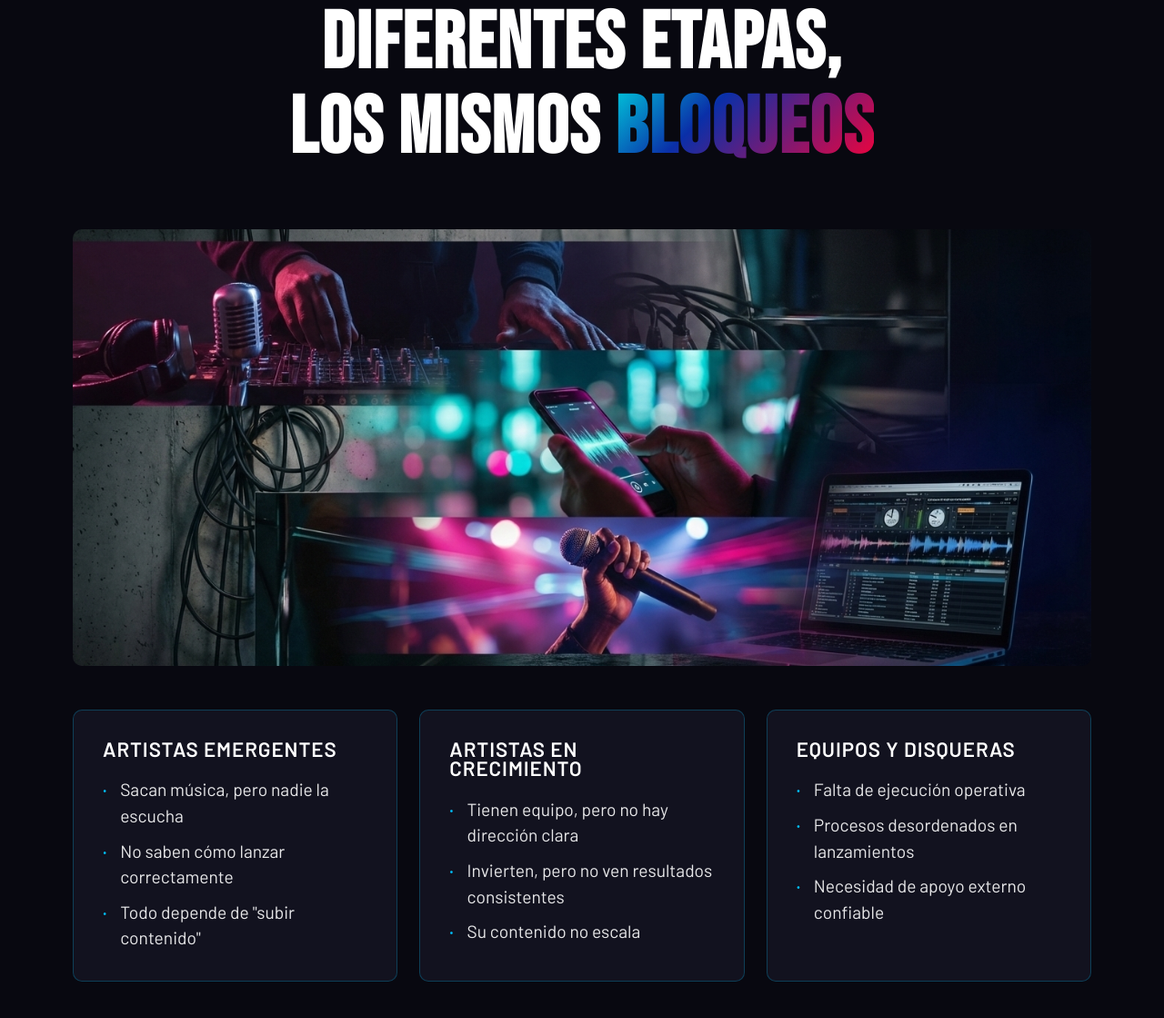
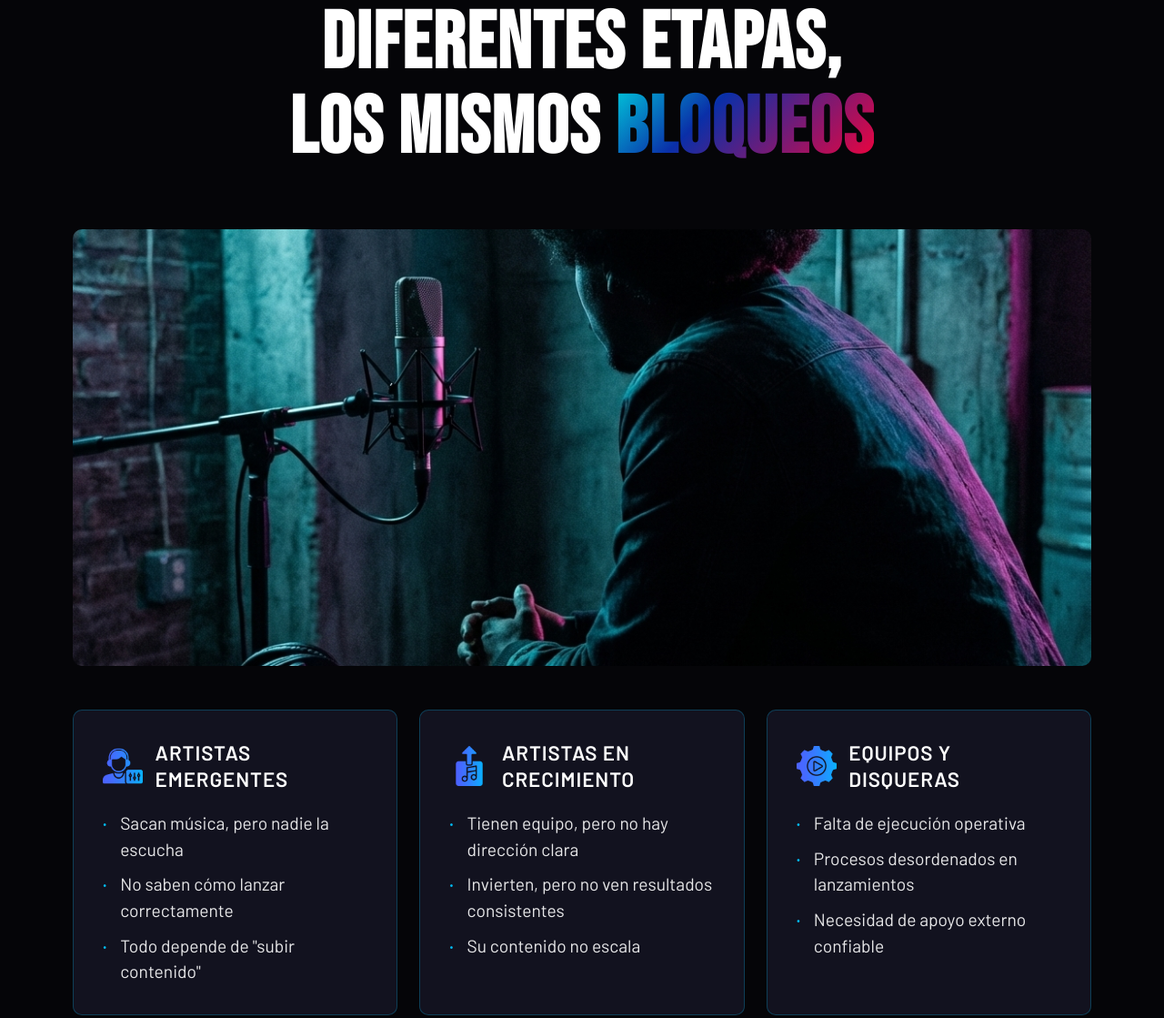
Before and after one commit to pjg09/pagina-web-5.7, an Astro site: page /artistas in a window 1280 px wide. Shown: the part 1686-2805 px from the top of the page at 91% size. Built offline with nearby package versions, Linux system fonts and the light colour scheme; Astro itself is replaced by a stand-in of ours.

Commit message:
fix: seccion 3 de artistas.astro ajustada

```diff
--- a/src/pages/artistas.astro
+++ b/src/pages/artistas.astro
@@ -118,7 +118,7 @@ import {
 
 			<div class="etapas__foto reveal">
 				<img
-					src="/images/InternaArtistas03.jpeg"
+					src="/images/InternaArtistas01.jpeg"
 					alt="Artistas en diferentes etapas"
 					loading="lazy"
 				/>
@@ -126,9 +126,17 @@ import {
 
 			<div class="etapas__grid">
 				<div class="etapa-card reveal">
-					<h3 class="display display--sm etapa-card__titulo">
-						Artistas emergentes
-					</h3>
+					<div class="etapa-card__header">
+						<img
+							src="/images/ArtistasEmergentes.png"
+							alt=""
+							class="etapa-card__icono"
+							aria-hidden="true"
+						/>
+						<h3 class="display display--sm etapa-card__titulo">
+							Artistas<br />emergentes
+						</h3>
+					</div>
 					<ul class="etapa-card__lista">
 						<li>Sacan música, pero nadie la escucha</li>
 						<li>No saben cómo lanzar correctamente</li>
@@ -136,9 +144,17 @@ import {
 					</ul>
 				</div>
 				<div class="etapa-card reveal reveal-delay-1">
-					<h3 class="display display--sm etapa-card__titulo">
-						Artistas en crecimiento
-					</h3>
+					<div class="etapa-card__header">
+						<img
+							src="/images/ArtistasCrecimiento.png"
+							alt=""
+							class="etapa-card__icono"
+							aria-hidden="true"
+						/>
+						<h3 class="display display--sm etapa-card__titulo">
+							Artistas en<br />crecimiento
+						</h3>
+					</div>
 					<ul class="etapa-card__lista">
 						<li>Tienen equipo, pero no hay dirección clara</li>
 						<li>Invierten, pero no ven resultados consistentes</li>
@@ -146,9 +162,17 @@ import {
 					</ul>
 				</div>
 				<div class="etapa-card reveal reveal-delay-2">
-					<h3 class="display display--sm etapa-card__titulo">
-						Equipos y disqueras
-					</h3>
+					<div class="etapa-card__header">
+						<img
+							src="/images/EquiposDisqueras.png"
+							alt=""
+							class="etapa-card__icono"
+							aria-hidden="true"
+						/>
+						<h3 class="display display--sm etapa-card__titulo">
+							Equipos y<br />disqueras
+						</h3>
+					</div>
 					<ul class="etapa-card__lista">
 						<li>Falta de ejecución operativa</li>
 						<li>Procesos desordenados en lanzamientos</li>
@@ -543,14 +567,18 @@ import {
 		<!-- 5C — GUÍA DE PASOS -->
 		<div class="asesoria-pasos">
 			<div class="container">
-
 				<!-- Paso 1: Pago -->
 				<div class="asesoria-paso reveal">
 					<div class="asesoria-paso__num">01</div>
 					<div class="asesoria-paso__contenido">
-						<h3 class="display display--sm asesoria-paso__titulo">Realizar el pago</h3>
+						<h3 class="display display--sm asesoria-paso__titulo">
+							Realizar el pago
+						</h3>
 						<p class="asesoria-paso__desc">
-							Haz clic en el botón de pago y completa la transacción a través de MercadoPago. Aceptamos tarjetas de crédito, débito y otros medios disponibles en la plataforma.
+							Haz clic en el botón de pago y completa la
+							transacción a través de MercadoPago. Aceptamos
+							tarjetas de crédito, débito y otros medios
+							disponibles en la plataforma.
 						</p>
 						<a
 							href={MP_ASESORIA_ARTISTAS}
@@ -567,12 +595,20 @@ import {
 				<div class="asesoria-paso reveal">
 					<div class="asesoria-paso__num">02</div>
 					<div class="asesoria-paso__contenido">
-						<h3 class="display display--sm asesoria-paso__titulo">Revisar tu correo electrónico</h3>
+						<h3 class="display display--sm asesoria-paso__titulo">
+							Revisar tu correo electrónico
+						</h3>
 						<p class="asesoria-paso__desc">
-							Una vez confirmado el pago, recibirás un correo con un enlace personal e intransferible para completar tu agendamiento. Revisa también tu carpeta de spam si no lo encuentras en los primeros minutos.
+							Una vez confirmado el pago, recibirás un correo con
+							un enlace personal e intransferible para completar
+							tu agendamiento. Revisa también tu carpeta de spam
+							si no lo encuentras en los primeros minutos.
 						</p>
 						<div class="asesoria-paso__aviso">
-							<span>Si el correo no llega, escríbenos por WhatsApp y te enviamos el enlace directamente.</span>
+							<span
+								>Si el correo no llega, escríbenos por WhatsApp
+								y te enviamos el enlace directamente.</span
+							>
 						</div>
 					</div>
 				</div>
@@ -581,30 +617,57 @@ import {
 				<div class="asesoria-paso reveal">
 					<div class="asesoria-paso__num">03</div>
 					<div class="asesoria-paso__contenido">
-						<h3 class="display display--sm asesoria-paso__titulo">Completar el formulario previo</h3>
+						<h3 class="display display--sm asesoria-paso__titulo">
+							Completar el formulario previo
+						</h3>
 						<p class="asesoria-paso__desc">
-							Desde el enlace del correo accederás a un formulario donde deberás completar la siguiente información para que podamos preparar tu sesión:
+							Desde el enlace del correo accederás a un formulario
+							donde deberás completar la siguiente información
+							para que podamos preparar tu sesión:
 						</p>
 						<div class="asesoria-form asesoria-form--preview">
 							<div class="asesoria-form__campo">
-								<span class="asesoria-form__label">Nombre artístico</span>
-								<div class="asesoria-form__input-preview">Tu nombre artístico</div>
+								<span class="asesoria-form__label"
+									>Nombre artístico</span
+								>
+								<div class="asesoria-form__input-preview">
+									Tu nombre artístico
+								</div>
 							</div>
 							<div class="asesoria-form__campo">
-								<span class="asesoria-form__label">Redes sociales</span>
-								<div class="asesoria-form__input-preview">Usuarios de Instagram / TikTok</div>
+								<span class="asesoria-form__label"
+									>Redes sociales</span
+								>
+								<div class="asesoria-form__input-preview">
+									Usuarios de Instagram / TikTok
+								</div>
 							</div>
 							<div class="asesoria-form__campo">
-								<span class="asesoria-form__label">Plataformas musicales</span>
-								<div class="asesoria-form__input-preview">Usuarios de YouTube / Spotify</div>
+								<span class="asesoria-form__label"
+									>Plataformas musicales</span
+								>
+								<div class="asesoria-form__input-preview">
+									Usuarios de YouTube / Spotify
+								</div>
 							</div>
 							<div class="asesoria-form__campo">
-								<span class="asesoria-form__label">Descripción del proyecto</span>
-								<div class="asesoria-form__input-preview asesoria-form__input-preview--tall">País, género, tiempo de carrera, logros o avances, entre otros</div>
+								<span class="asesoria-form__label"
+									>Descripción del proyecto</span
+								>
+								<div
+									class="asesoria-form__input-preview asesoria-form__input-preview--tall"
+								>
+									País, género, tiempo de carrera, logros o
+									avances, entre otros
+								</div>
 							</div>
 							<div class="asesoria-form__campo">
-								<span class="asesoria-form__label">Objetivos actuales</span>
-								<div class="asesoria-form__input-preview">¿Qué quieres lograr con tu música?</div>
+								<span class="asesoria-form__label"
+									>Objetivos actuales</span
+								>
+								<div class="asesoria-form__input-preview">
+									¿Qué quieres lograr con tu música?
+								</div>
 							</div>
 						</div>
 					</div>
@@ -614,9 +677,13 @@ import {
 				<div class="asesoria-paso reveal">
 					<div class="asesoria-paso__num">04</div>
 					<div class="asesoria-paso__contenido">
-						<h3 class="display display--sm asesoria-paso__titulo">Agendar tu sesión</h3>
+						<h3 class="display display--sm asesoria-paso__titulo">
+							Agendar tu sesión
+						</h3>
 						<p class="asesoria-paso__desc">
-							Al enviar el formulario serás redirigido automáticamente al calendario para elegir la fecha y hora disponible que mejor se adapte a ti.
+							Al enviar el formulario serás redirigido
+							automáticamente al calendario para elegir la fecha y
+							hora disponible que mejor se adapte a ti.
 						</p>
 					</div>
 				</div>
@@ -625,13 +692,17 @@ import {
 				<div class="asesoria-paso reveal">
 					<div class="asesoria-paso__num">05</div>
 					<div class="asesoria-paso__contenido">
-						<h3 class="display display--sm asesoria-paso__titulo">Recibir confirmación</h3>
+						<h3 class="display display--sm asesoria-paso__titulo">
+							Recibir confirmación
+						</h3>
 						<p class="asesoria-paso__desc">
-							Una vez agendada la sesión recibirás un correo de confirmación con la fecha, hora y enlace de la videollamada. El equipo también quedará notificado y listo para atenderte.
+							Una vez agendada la sesión recibirás un correo de
+							confirmación con la fecha, hora y enlace de la
+							videollamada. El equipo también quedará notificado y
+							listo para atenderte.
 						</p>
 					</div>
 				</div>
-
 			</div>
 		</div>
 
@@ -683,7 +754,6 @@ import {
 	</section>
 </BaseLayout>
 
-
 <style>
 	/* HERO */
 	.hero {
@@ -912,6 +982,19 @@ import {
 		border-color: var(--cyan);
 	}
 
+	.etapa-card__header {
+		display: grid;
+		grid-template-columns: 44px 1fr;
+		align-items: center;
+		column-gap: 0.85rem;
+	}
+
+	.etapa-card__icono {
+		width: 44px;
+		height: 44px;
+		object-fit: contain;
+	}
+
 	.etapa-card__titulo {
 		font-family: var(--font-body);
 		font-weight: 700;
@@ -919,6 +1002,7 @@ import {
 		font-size: clamp(1.1rem, 2vw, 1.4rem);
 		text-transform: uppercase;
 		letter-spacing: 0.04em;
+		line-height: 1.3;
 	}
 
 	.etapa-card__lista {
--- a/src/styles/global.css
+++ b/src/styles/global.css
@@ -3,7 +3,7 @@
 /* VARIABLES */
 :root {
     /* Fondos */
-    --bg-base: #080810;
+    --bg-base: #050508;
     --bg-surface: #0e0e1a;
     --bg-card: #12121f;
     --bg-card-hover: #181828;
@@ -39,7 +39,7 @@
     --empresa-hover: rgba(224, 0, 79, 0.18);
 
     /* Overlays */
-    --bg-base-scrolled: rgba(8, 8, 16, 0.9);
+    --bg-base-scrolled: rgba(5, 5, 8, 0.9);
     --overlay-bg: rgba(0, 0, 0, 0.7);
 
     /* Tipografía */
```
Also changed, not shown: public/images/ArtistasCrecimiento.png (added), public/images/ArtistasEmergentes.png (added), public/images/EquiposDisqueras.png (added), public/images/HeroArtistas.jpeg.
